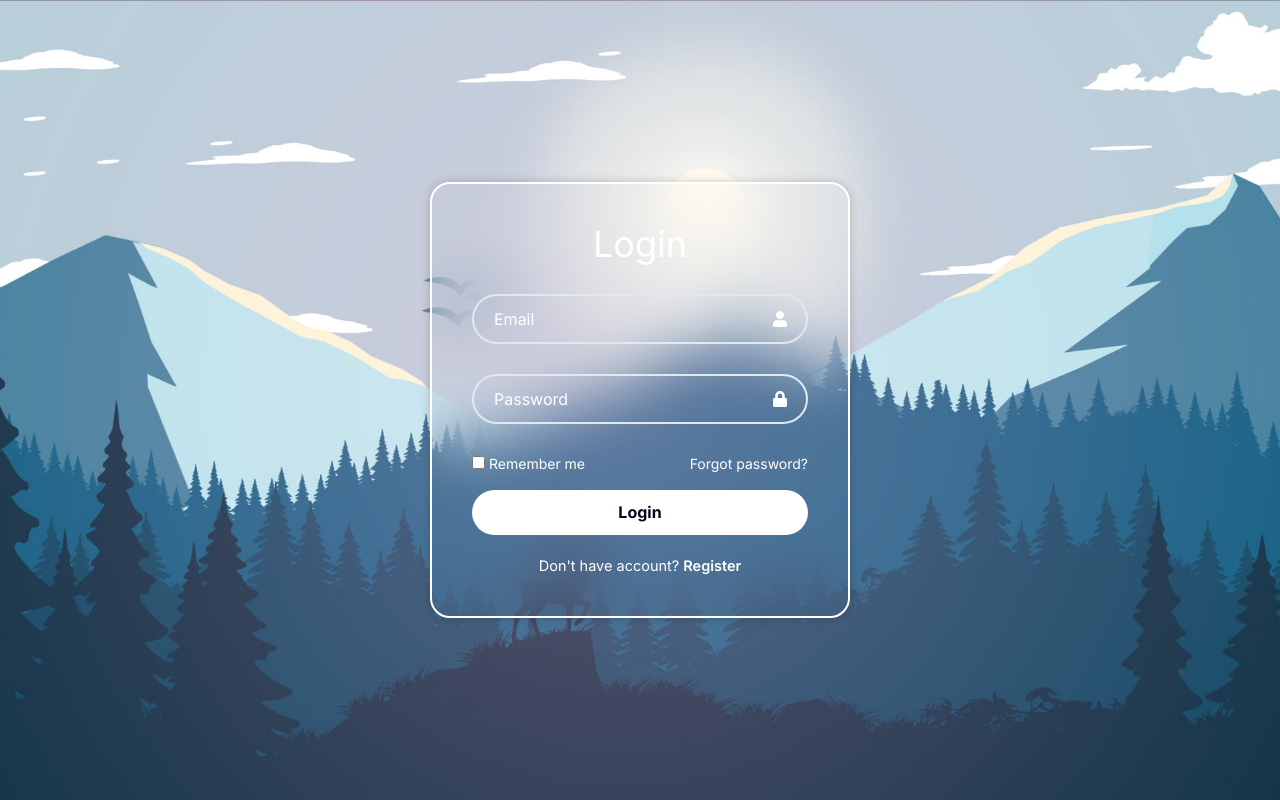
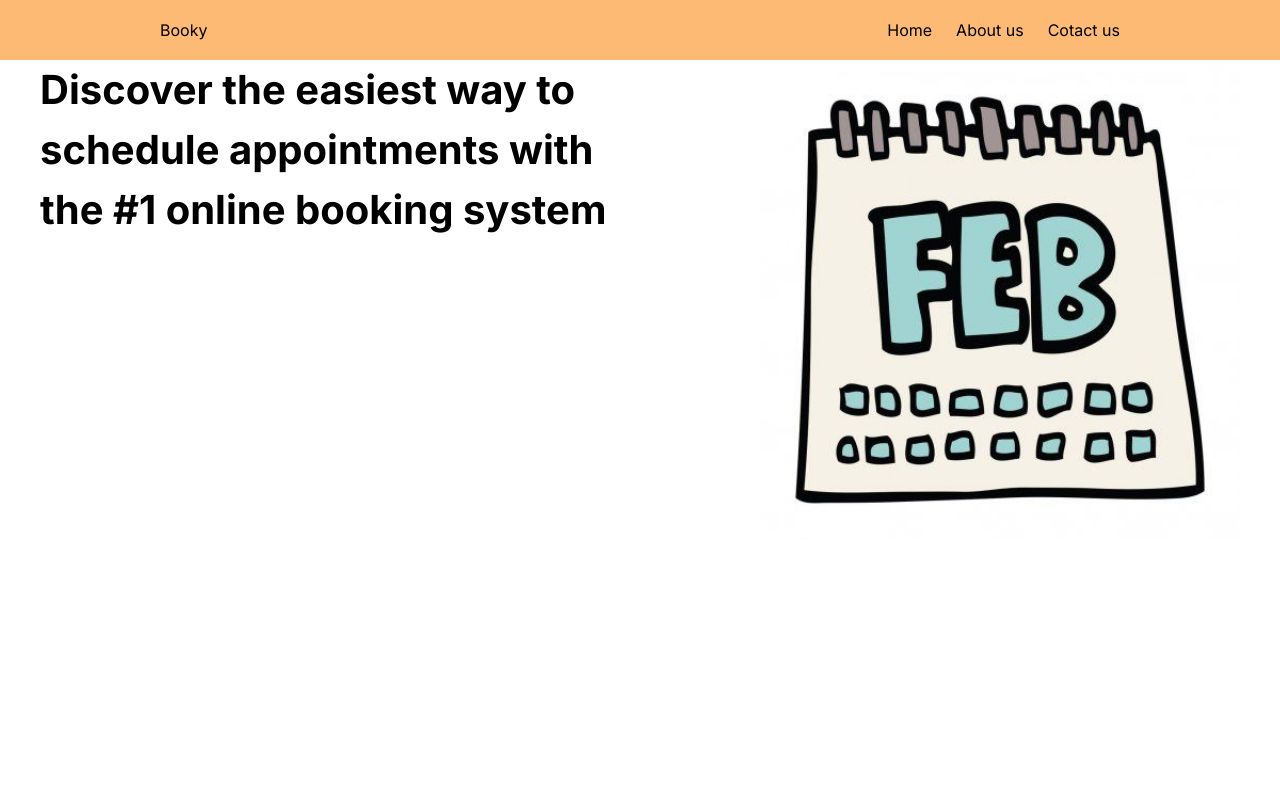
Before and after one commit to itzhasan/costum_booking, a Next.js app: page / in a window 1280 px wide. Built offline with nearby package versions, Linux system fonts and the light colour scheme.

Commit message:
sec commit

```diff
--- /dev/null
+++ b/app/components/home/mainBody.jsx
@@ -0,0 +1,14 @@
+import mainBody from '../../assets/main/mainbody.jpeg'
+import Image from 'next/image'
+export const MainBody = () => {
+    return(
+        <div>
+            <div className='flex mx-[40px] gap-36'>
+               <h1 className='text-[40px] font-bold w-[50%]'>Discover the easiest way to schedule appointments with the #1 online booking system</h1>
+            <Image src={mainBody} className='w-[500px]'/>
+            </div>
+
+        </div>
+    )
+
+}
--- /dev/null
+++ b/app/components/home/mainHeader.jsx
@@ -0,0 +1,13 @@
+export const MainHeader = () => {
+    return (
+        <div className="flex justify-between px-[160px] bg-orange-300 h-[60px] items-center">
+            <h1>Booky</h1>
+            <ul className="flex gap-6">
+                <li>Home</li>
+                <li>About us</li>
+                <li>Cotact us</li>
+            </ul>
+
+        </div>
+    )
+}
--- a/app/layout.js
+++ b/app/layout.js
@@ -4,8 +4,8 @@ import './globals.css'
 const inter = Inter({ subsets: ['latin'] })
 
 export const metadata = {
-  title: 'Create Next App',
-  description: 'Generated by create next app',
+  title: 'Booky',
+  description: '',
 }
 
 export default function RootLayout({ children }) {
--- a/app/pages/auth/login.jsx
+++ b/app/pages/auth/login.jsx
@@ -2,9 +2,9 @@ import { FaUser } from "react-icons/fa";
 import { FaLock } from "react-icons/fa";
 export const Login = () => {
     return (
-        <div className="container flex items-center justify-center">
+        <div className=" container flex items-center justify-center">
 
-            <form className="rounded-[20px] p-[40px] w-[420px] myblur border-2 border-solid border-white text-white ">
+            <form className="mx-[10px] rounded-[20px] p-[40px] w-[420px] myblur border-2 border-solid border-white text-white ">
                 <h1 className="text-4xl text-center	">Login</h1>
                 <div className="relative w-full h-[50px] my-[30px]">
                     <input type="text" placeholder="Email" required className="w-full h-full bg-transparent outline-none border-2 rounded-[40px] border-slate-200 placeholder:text-white text-base text-white pr-[45px] pl-[20px] py-[20px]"/>
--- /dev/null
+++ b/app/pages/home/main.jsx
@@ -0,0 +1,12 @@
+import { MainHeader } from "@/app/components/home/mainHeader"
+import { MainBody } from "@/app/components/home/mainBody"
+export const MainPage = () => {
+    return(
+        <div>
+            <MainHeader/>
+            <MainBody/>
+
+
+        </div>
+    )
+}
--- a/app/pages/index.jsx
+++ b/app/pages/index.jsx
@@ -1,8 +1,10 @@
+//main function check if user have account or not
 import {Login} from "./auth/login"
+import { MainPage } from "./home/main"
 export const Index =() =>{
     return(
         <div>
-            <Login/>
+            <MainPage/>
         </div>
     )
 }
```
Also changed, not shown: app/assets/main/mainbody.jpeg (added).
